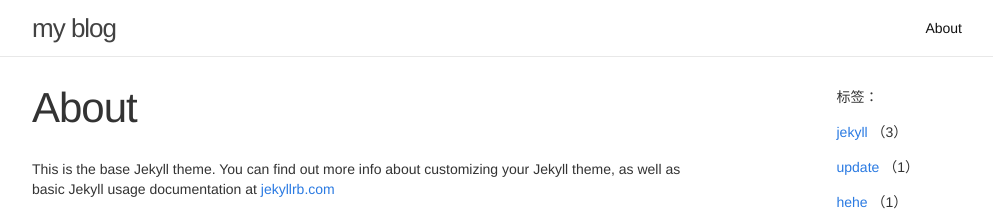
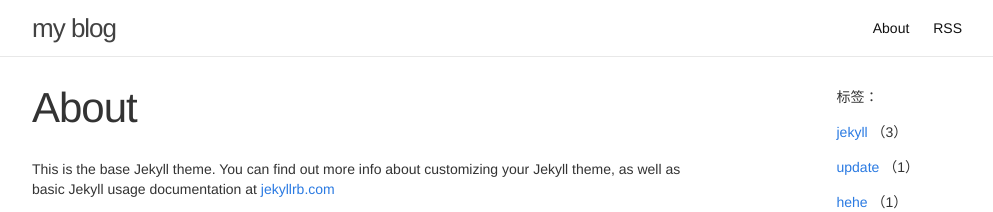
Before and after one commit to PuRonglong/jekyll-theme, a Jekyll site: the page built from about.md, in a window 1280 px wide. Shown: the top 212 px of the page, without its empty margins (268-1261 px from the left). Built offline with Jekyll 4.4.1, drawn with Linux system fonts in a browser that asks for light colours; Markdown is read by kramdown in place of the engine named in the settings.

Commit message:
change rss position

```diff
--- a/_includes/header.html
+++ b/_includes/header.html
@@ -2,6 +2,9 @@
 	<nav class="site-nav site-nav-right">
 		<div class="trigger">
 			<a class="page-link" href="/about/">About</a>
+		</div>
+		<div class="trigger">
+			<a class="page-link" href="{{ "/feed.xml" | prepend: site.baseurl }}">RSS</a>
 		</div>
 	</nav>
 	<div class=" wrapper">
--- a/index.html
+++ b/index.html
@@ -77,6 +77,4 @@
 		</ul>
 	</div>
 
-	<p class="rss-subscribe">subscribe <a href="{{ "/feed.xml" | prepend: site.baseurl }}">111 RSS</a></p>
-
 </div>
```
